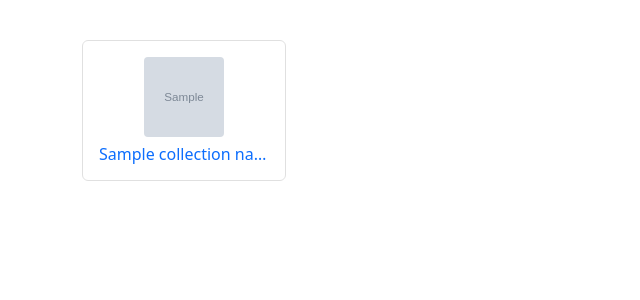
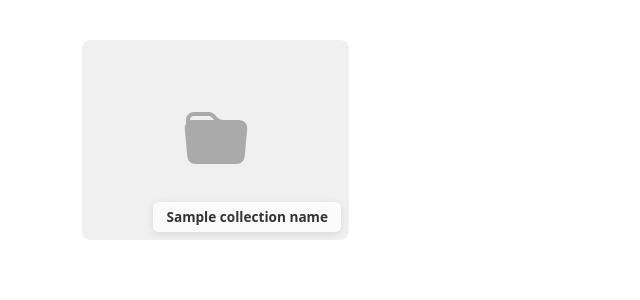
Before and after one commit to lumia1998/image-forward, a Flask app: template app/templates/index.html in a window 1280 px wide. Shown: the part 56-356 px from the top of the page, without its empty margins (0-640 px from the left). Run offline with Flask 2, Linux system fonts and the light colour scheme; the template is opened without the code that fills it: most values are stand-ins (such as "Sample title", 1, 10 or a date in 2020); grey boxes marked "Sample" are stand-in pictures.

Commit message:
feat: 优化首页样式及添加自动重命名功能
- 首页卡片样式优化：大图展示、减少留白、右下角毛玻璃标签
- 新增文件名超过8字符自动重命名为数字序号功能
- 管理页面添加批量重命名长文件名按钮

```diff
--- a/app/static/css/custom_styles.css
+++ b/app/static/css/custom_styles.css
@@ -1,86 +1,133 @@
+/* 大图卡片样式 - 类似画廊风格 */
 .folder-card {
     transition: transform 0.2s ease-in-out, box-shadow 0.2s ease-in-out;
-    border: 1px solid #e0e0e0; /* 轻微的边框 */
+    border: none;
+    border-radius: 8px;
+    overflow: hidden;
+    background: transparent;
+}
+
+.folder-card .card-body {
+    padding: 0 !important;
+    position: relative;
 }
 
 .folder-card:hover {
-    transform: translateY(-5px);
-    box-shadow: 0 4px 12px rgba(0, 0, 0, 0.1);
+    transform: translateY(-4px) scale(1.02);
+    box-shadow: 0 8px 25px rgba(0, 0, 0, 0.2);
 }
 
 .folder-icon-wrapper {
-    width: 80px; /* 根据图标和封面调整 */
-    height: 80px; /* 根据图标和封面调整 */
-    position: relative; /* 用于定位封面图片 */
+    width: 100%;
+    aspect-ratio: 4 / 3;
+    /* 宽高比 4:3，更适合封面展示 */
+    position: relative;
     display: flex;
     justify-content: center;
     align-items: center;
-    background-color: transparent !important; /* 确保包装器背景透明 */
-    overflow: hidden; /* 确保封面图片不超出范围 */
-    border-radius: 4px; /* 轻微圆角 */
+    background-color: #f0f0f0;
+    overflow: hidden;
+    border-radius: 8px;
 }
 
-.folder-icon-wrapper .bi-folder-fill { /* 针对Bootstrap图标的大小 */
-    font-size: 4rem; /* 调整图标大小 */
+.folder-icon-wrapper .bi-folder-fill {
+    font-size: 4rem;
+    color: #aaa;
 }
 
 .folder-cover-img {
     width: 100%;
     height: 100%;
-    object-fit: cover; /* 确保图片覆盖整个区域且不变形 */
+    object-fit: cover;
     position: absolute;
     top: 0;
     left: 0;
+    transition: transform 0.3s ease;
 }
 
-.card-title.fs-6 { /* 确保标题在小卡片上也能良好显示 */
+.folder-card:hover .folder-cover-img {
+    transform: scale(1.05);
+}
+
+/* 底部标签覆盖层 - 毛玻璃效果 */
+.folder-card .card-label {
+    position: absolute;
+    bottom: 8px;
+    right: 8px;
+    background: rgba(255, 255, 255, 0.7);
+    -webkit-backdrop-filter: blur(10px) saturate(120%);
+    backdrop-filter: blur(10px) saturate(120%);
+    color: #333;
+    padding: 4px 12px;
+    border-radius: 6px;
+    font-size: 0.85rem;
+    font-weight: 600;
+    box-shadow: 0 2px 8px rgba(0, 0, 0, 0.1);
+    z-index: 10;
+    border: 1px solid rgba(255, 255, 255, 0.3);
+}
+
+.card-title.fs-6 {
     line-height: 1.2;
+    display: none;
+    /* 隐藏原来的标题，使用标签代替 */
 }
+
 /* Collection Page Album Grid Styles */
 .album-grid .col {
-    padding: 0.25rem; /* 更紧凑的间距 */
+    padding: 0.25rem;
+    /* 更紧凑的间距 */
 }
 
 .album-thumbnail-link {
     display: block;
     overflow: hidden;
-    border-radius: 0.25rem; /* 轻微圆角 */
-    background-color: #f8f9fa; /* 缩略图背景色 */
-    aspect-ratio: 1 / 1; /* 使缩略图容器保持正方形 */
+    border-radius: 0.25rem;
+    /* 轻微圆角 */
+    background-color: #f8f9fa;
+    /* 缩略图背景色 */
+    aspect-ratio: 1 / 1;
+    /* 使缩略图容器保持正方形 */
     transition: transform 0.2s ease-in-out, box-shadow 0.2s ease-in-out;
 }
 
 .album-thumbnail-link:hover {
     transform: scale(1.05);
-    box-shadow: 0 4px 8px rgba(0,0,0,0.15);
+    box-shadow: 0 4px 8px rgba(0, 0, 0, 0.15);
 }
 
 .album-thumbnail {
     width: 100%;
     height: 100%;
-    object-fit: cover; /* 裁剪并覆盖整个区域 */
+    object-fit: cover;
+    /* 裁剪并覆盖整个区域 */
 }
 
 /* Lightbox Modal Customizations (Optional, Bootstrap defaults are usually fine) */
 #lightboxModal .modal-lg {
-    max-width: 80%; /* Lightbox 可以更宽一些 */
+    max-width: 80%;
+    /* Lightbox 可以更宽一些 */
 }
 
 #lightboxModal .modal-body {
-    padding: 0.5rem; /* 减少内边距，让图片更大 */
+    padding: 0.5rem;
+    /* 减少内边距，让图片更大 */
 }
 
 #lightboxImage {
-    max-height: calc(100vh - 200px); /* 限制图片最大高度，防止超出视口 */
+    max-height: calc(100vh - 200px);
+    /* 限制图片最大高度，防止超出视口 */
     display: block;
     margin: auto;
 }
+
 /* Windows 11 Style Enhancements */
 
 /* Acrylic effect for the top navbar */
 /* The --navbar-bg-opacity CSS variable will be set inline on the nav element in base.html */
 .navbar.acrylic-navbar {
-    background-color: rgba(var(--bs-light-rgb, 248, 249, 250), var(--navbar-bg-opacity, 0.75)); /* Default to light theme base */
+    background-color: rgba(var(--bs-light-rgb, 248, 249, 250), var(--navbar-bg-opacity, 0.75));
+    /* Default to light theme base */
     -webkit-backdrop-filter: blur(12px) saturate(150%);
     backdrop-filter: blur(12px) saturate(150%);
     /* border-bottom: 1px solid rgba(0,0,0,0.05); /* Optional subtle border */
@@ -95,14 +142,16 @@
 /* Ensure content containers on pages with acrylic/mica backgrounds are clearly delineated if needed */
 /* Example: Applying a subtle background to cards or main content areas if body background is very busy */
 .content-card-on-effect-bg {
-    background-color: rgba(255, 255, 255, 0.7); /* Example for light theme content areas */
+    background-color: rgba(255, 255, 255, 0.7);
+    /* Example for light theme content areas */
     /* backdrop-filter: blur(5px); /* Optional: content itself can have a slight blur too */
     border-radius: 8px;
     padding: 1.5rem;
-    box-shadow: 0 2px 10px rgba(0,0,0,0.05);
+    box-shadow: 0 2px 10px rgba(0, 0, 0, 0.05);
 }
 
-.dark-theme .content-card-on-effect-bg { /* if you implement a dark theme switcher */
+.dark-theme .content-card-on-effect-bg {
+    /* if you implement a dark theme switcher */
     background-color: rgba(40, 40, 40, 0.75);
 }
 
@@ -118,22 +167,28 @@
     background-size: cover;
     background-position: center;
     background-repeat: no-repeat;
-    background-attachment: fixed; /* Keeps background stationary during scroll */
+    background-attachment: fixed;
+    /* Keeps background stationary during scroll */
 }
+
 /* Acrylic effect for folder card links in admin.html's collection list */
 .admin-folder-card-link.acrylic-effect {
     /* Using a light, semi-transparent background as the base for the acrylic effect */
     /* The alpha value (e.g., 0.65) controls the transparency of the base color itself */
-    background-color: rgba(255, 255, 255, 0.55); /* Fallback for browsers not supporting backdrop-filter well, or as a base tint */
+    background-color: rgba(255, 255, 255, 0.55);
+    /* Fallback for browsers not supporting backdrop-filter well, or as a base tint */
 
     /* Acrylic effect */
-    -webkit-backdrop-filter: blur(10px) saturate(120%); /* For Safari */
-    backdrop-filter: blur(10px) saturate(120%);      /* Standard */
+    -webkit-backdrop-filter: blur(10px) saturate(120%);
+    /* For Safari */
+    backdrop-filter: blur(10px) saturate(120%);
+    /* Standard */
 
     /* Ensure border-radius matches or fits well within the parent .folder-card if it has rounded corners */
     /* The .folder-card has shadow-sm, Bootstrap cards default to a small border-radius (e.g., .25rem or .375rem) */
     /* We want this acrylic effect to be on the link area, which is inside the card. */
-    border-radius: 0.25rem; /* Adjust to match card's inner roundness or desired look */
+    border-radius: 0.25rem;
+    /* Adjust to match card's inner roundness or desired look */
 
     /* Transition for a smoother hover effect if any */
     transition: background-color 0.2s ease-in-out, transform 0.2s ease-in-out;
@@ -147,7 +202,8 @@
 }
 
 .admin-folder-card-link.acrylic-effect:hover {
-    background-color: rgba(255, 255, 255, 0.65); /* Slightly more opaque or different tint on hover */
+    background-color: rgba(255, 255, 255, 0.65);
+    /* Slightly more opaque or different tint on hover */
     /* transform: translateY(-2px); /* Optional: subtle lift effect on hover */
 }
 
--- a/app/templates/index.html
+++ b/app/templates/index.html
@@ -12,30 +12,36 @@
 <div class="container">
     <div class="row mb-4">
         <div class="col">
-                </div>
+        </div>
     </div>
 
     {% if collections %}
-    <div class="row row-cols-2 row-cols-md-3 row-cols-lg-4 row-cols-xl-5 g-4"> {# 调整了列数以适应文件夹样式 #}
+    <div class="row row-cols-2 row-cols-md-3 row-cols-lg-4 g-3"> {# 减少列数让卡片更大，减小间距 #}
         {% for collection in collections %}
         <div class="col">
-            <a href="{{ url_for('main.view_collection', collection_name=collection.name) }}" class="text-decoration-none">
-                <div class="card h-100 text-center folder-card"> {# 添加 folder-card 类用于自定义样式 #}
-                    <div class="card-body d-flex flex-column justify-content-center align-items-center">
-                        {# 文件夹图标和封面 - 这里使用 Bootstrap Icon 作为例子 #}
-                        <div class="folder-icon-wrapper mb-2">
-                            {% if collection.cover_url %}
-                            <img src="{{ collection.cover_url }}" alt="{{ collection.name }} cover" class="folder-cover-img">
+            <a href="{{ url_for('main.view_collection', collection_name=collection.name) }}"
+                class="text-decoration-none">
+                <div class="card h-100 folder-card">
+                    <div class="card-body">
+                        {# 大封面图片区域 #}
+                        <div class="folder-icon-wrapper">
+                            {% if collection.has_content %}
+                            <img src="{{ url_for('redirect.random_redirect', collection_name=collection.name) }}?t={{ range(1, 999999) | random }}"
+                                alt="{{ collection.name }} cover" class="folder-cover-img cover-refresh"
+                                data-api-url="{{ url_for('redirect.random_redirect', collection_name=collection.name) }}"
+                                title="👆点击图片可刷新预览">
                             {% else %}
-                            {# 可以放一个默认的空文件夹SVG或图标库的图标 #}
-                            <svg xmlns="http://www.w3.org/2000/svg" width="64" height="64" fill="currentColor" class="bi bi-folder-fill text-secondary" viewBox="0 0 16 16">
-                                <path d="M9.828 3h3.982a2 2 0 0 1 1.992 2.181l-.637 7A2 2 0 0 1 13.174 14H2.826a2 2 0 0 1-1.991-1.819l-.637-7a1.99 1.99 0 0 1 .342-1.31L.5 3a2 2 0 0 1 2-2h3.672a2 2 0 0 1 1.414.586l.828.828A2 2 0 0 0 9.828 3zm-8.322.12C1.72 3.042 1.95 3 2.19 3h5.396l-.707-.707A1 1 0 0 0 6.172 2H2.5a1 1 0 0 0-1 .981l.006.139z"/>
+                            {# 空合集显示默认文件夹图标 #}
+                            <svg xmlns="http://www.w3.org/2000/svg" width="64" height="64" fill="currentColor"
+                                class="bi bi-folder-fill" viewBox="0 0 16 16">
+                                <path
+                                    d="M9.828 3h3.982a2 2 0 0 1 1.992 2.181l-.637 7A2 2 0 0 1 13.174 14H2.826a2 2 0 0 1-1.991-1.819l-.637-7a1.99 1.99 0 0 1 .342-1.31L.5 3a2 2 0 0 1 2-2h3.672a2 2 0 0 1 1.414.586l.828.828A2 2 0 0 0 9.828 3zm-8.322.12C1.72 3.042 1.95 3 2.19 3h5.396l-.707-.707A1 1 0 0 0 6.172 2H2.5a1 1 0 0 0-1 .981l.006.139z" />
                             </svg>
                             {% endif %}
+                            {# 右下角悬浮标签显示合集名称 #}
+                            <span class="card-label">{{ collection.name }}</span>
                         </div>
-                        <h5 class="card-title fs-6 mb-0 text-truncate w-100" title="{{ collection.name }}">{{ collection.name }}</h5>
                     </div>
-                    {# 可以移除 card-footer 或重新设计 #}
                 </div>
             </a>
         </div>
@@ -48,3 +54,21 @@
     {% endif %}
 </div>
 {% endblock %}
+
+{% block extra_js %}
+{{ super() }}
+<script>
+    // 点击封面图片刷新显示新的随机图片
+    document.addEventListener('DOMContentLoaded', function () {
+        document.querySelectorAll('.cover-refresh').forEach(function (img) {
+            img.addEventListener('click', function (e) {
+                e.preventDefault();
+                e.stopPropagation();
+                // 通过添加时间戳参数强制刷新图片
+                const apiUrl = this.getAttribute('data-api-url');
+                this.src = apiUrl + '?t=' + Date.now();
+            });
+        });
+    });
+</script>
+{% endblock %}
```
Also changed, not shown: app/routes/admin.py (+16 -0 lines), app/routes/main.py (+10 -12 lines), app/templates/manage_collection.html (+35 -18 lines), app/storage/manager.py.
